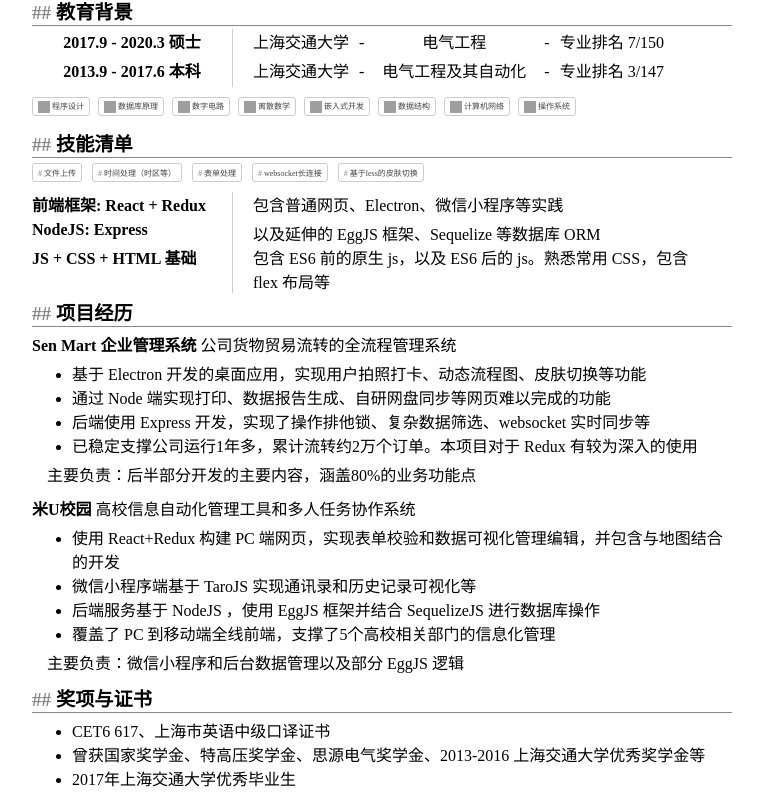
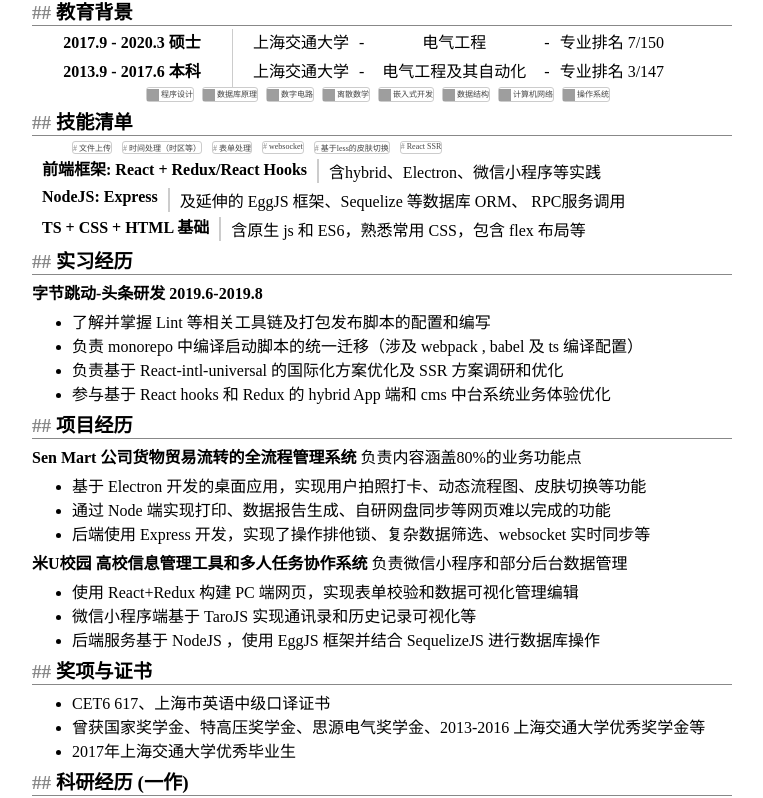
Before and after one commit to Tabdel117/cv, a website: page index.html in a window 1280 px wide. Shown: the part 75-873 px from the top of the page, without its empty margins (258-1021 px from the left). Drawn offline with Linux system fonts and the light colour scheme; grey boxes are pictures that could not be loaded.

Commit message:
Update intern experience

```diff
--- a/index.html
+++ b/index.html
@@ -8,9 +8,9 @@
 <h1 id="">程亦直</h1>
 <h2 id="-1">联系方式</h2>
 <ul>
-<li><img src="https://img.icons8.com/ios/50/000000/phone-filled.png">18818275727</li>
-<li><img src="https://img.icons8.com/ios/50/000000/secured-letter-filled.png">yzcheng117@gmail.com</li>
-<li><img src="https://img.icons8.com/ios/50/000000/github-filled.png">https://github.com/tabdel117</li>
+<li><img src="https://img.icons8.com/ios/50/000000/phone-filled.png"><a href="tel:18818275727">18818275727</a></li>
+<li><img src="https://img.icons8.com/ios/50/000000/secured-letter-filled.png"><a href="mailto:yzcheng117@gmail.com">yzcheng117@gmail.com</a></li>
+<li><img src="https://img.icons8.com/ios/50/000000/github-filled.png"><a href="https://github.com/tabdel117">https://github.com/tabdel117</a></li>
 </ul>
 <h2 id="-2">教育背景</h2>
 <div class="education">
@@ -38,52 +38,67 @@
 <li>操作系统</li>
 </ul>
 </div>
-<h2 id="-4">技能清单</h2>
+<h2 id="-4">技能清单</h2><div class="skill">
 <ul>
 <li>文件上传</li>
 <li>时间处理（时区等）</li>
 <li>表单处理</li>
-<li>websocket长连接</li>
+<li>websocket</li>
 <li>基于less的皮肤切换</li>
+<li>React SSR</li>
 </ul>
-<div class="skill">
-<h3 id="reactredux">前端框架: React + Redux</h3>
-<p>包含普通网页、Electron、微信小程序等实践</p>
+<div class="sub-skill">
+<h3 id="reactreduxreacthooks">前端框架: React + Redux/React Hooks</h3>
+<p>含hybrid、Electron、微信小程序等实践</p>
+</div>
+<div class="sub-skill">
 <h3 id="nodejsexpress">NodeJS: Express</h3>
-<p>以及延伸的 EggJS 框架、Sequelize 等数据库 ORM</p>
-<h3 id="jscsshtml">JS + CSS + HTML 基础</h3>
-<p>包含 ES6 前的原生 js，以及 ES6 后的 js。熟悉常用 CSS，包含 flex 布局等</p>
+<p>及延伸的 EggJS 框架、Sequelize 等数据库 ORM、 RPC服务调用</p>
 </div>
-<h2 id="-5">项目经历</h2>
+<div class="sub-skill">
+<h3 id="tscsshtml">TS + CSS + HTML 基础</h3>
+<p>含原生 js 和 ES6，熟悉常用 CSS，包含 flex 布局等</p>
+</div>
+</div>
+<h2 id="-5">实习经历</h2><div class="intern">
+<h3 id="2019620198">字节跳动-头条研发 2019.6-2019.8</h3>
+<ul>
+<li>了解并掌握 Lint 等相关工具链及打包发布脚本的配置和编写</li>
+<li>负责 monorepo 中编译启动脚本的统一迁移（涉及 webpack , babel 及 ts 编译配置）</li>
+<li>负责基于 React-intl-universal 的国际化方案优化及 SSR 方案调研和优化</li>
+<li>参与基于 React hooks 和 Redux 的 hybrid App 端和 cms 中台系统业务体验优化</li>
+</ul>
+</div>
+<h2 id="-6">项目经历</h2>
 <div class="project">
-<h3 id="senmartstst">Sen Mart 企业管理系统 <span class="sub-title">公司货物贸易流转的全流程管理系统</span></h3>
+<h3 id="senmartst80st">Sen Mart 公司货物贸易流转的全流程管理系统 <span class="sub-title">负责内容涵盖80%的业务功能点</span></h3>
 <ul>
 <li>基于 Electron 开发的桌面应用，实现用户拍照打卡、动态流程图、皮肤切换等功能</li>
 <li>通过 Node 端实现打印、数据报告生成、自研网盘同步等网页难以完成的功能</li>
 <li>后端使用 Express 开发，实现了操作排他锁、复杂数据筛选、websocket 实时同步等</li>
-<li>已稳定支撑公司运行1年多，累计流转约2万个订单。本项目对于 Redux 有较为深入的使用</li>
 </ul>
-<p>主要负责：后半部分开发的主要内容，涵盖80%的业务功能点</p>
-<h3 id="ustst">米U校园 <span class="sub-title">高校信息自动化管理工具和多人任务协作系统</span></h3>
+<h3 id="ustst">米U校园 高校信息管理工具和多人任务协作系统 <span class="sub-title">负责微信小程序和部分后台数据管理</span></h3>
 <ul>
-<li>使用 React+Redux 构建 PC 端网页，实现表单校验和数据可视化管理编辑，并包含与地图结合的开发</li>
+<li>使用 React+Redux 构建 PC 端网页，实现表单校验和数据可视化管理编辑</li>
 <li>微信小程序端基于 TaroJS 实现通讯录和历史记录可视化等</li>
 <li>后端服务基于 NodeJS ，使用 EggJS 框架并结合 SequelizeJS 进行数据库操作</li>
-<li>覆盖了 PC 到移动端全线前端，支撑了5个高校相关部门的信息化管理</li>
 </ul>
-<p>主要负责：微信小程序和后台数据管理以及部分 EggJS 逻辑</p>
 </div>
-<h2 id="-6">奖项与证书</h2>
+<h2 id="-7">奖项与证书</h2>
 <ul>
 <li>CET6 617、上海市英语中级口译证书</li>
 <li>曾获国家奖学金、特高压奖学金、思源电气奖学金、2013-2016 上海交通大学优秀奖学金等</li>
 <li>2017年上海交通大学优秀毕业生</li>
 </ul>
-<h2 id="-7">科研经历</h2>
-<p>从事电动汽车、空调等分布式能源能量优化相关课题，以第一作者发表 EI 论文和 IEEE PESGM 会议论文《分布式电池储能系统参与自动发电控制的协调控制方法》<a href="http://kns.cnki.net/KCMS/detail/detail.aspx?dbcode=CJFQ&dbname=CJFDLAST2018&filename=DLXT201808010&v=MDU3NjRlckc0SDluTXA0OUVaSVI4ZVgxTHV4WVM3RGgxVDNxVHJXTTFGckNVUkxPZlpPWm1GeURuVXJyTElTSFQ=">(已发表)</a>、《Autonomous-Collaborative Energy Optimization for Interconnected Energy Hubs Based on Transactive Control》(已录用)和《配电网中电动汽车的实时滚动交易式充电管理》</p>
-<h2 id="-8">自我评价</h2>
+<h2 id="-8">科研经历 (一作)</h2>
 <ul>
-<li>逻辑思维能力强，严谨细致、认真负责，执行力强</li>
+<li>分布式电池储能系统参与自动发电控制的协调控制方法<a href="http://kns.cnki.net/KCMS/detail/detail.aspx?dbcode=CJFQ&dbname=CJFDLAST2018&filename=DLXT201808010&v=MDU3NjRlckc0SDluTXA0OUVaSVI4ZVgxTHV4WVM3RGgxVDNxVHJXTTFGckNVUkxPZlpPWm1GeURuVXJyTElTSFQ="> (EI 已发表)</a></li>
+<li>配电网中电动汽车的实时滚动交易式充电管理<a href="http://kns.cnki.net/KCMS/detail/11.2107.TM.20190422.0948.003.html?uid=WEEvREdxOWJmbC9oM1NjYkZCbDdrdWdYYjlwaWNOOEhGbEowWWtodm5FWDM=$R1yZ0H6jyaa0en3RxVUd8df-oHi7XMMDo7mtKT6mSmEvTuk11l2gFA!!&v=MjgxMDBiYkc0SDlqTXE0NU1aT3NMWXc5TXptUm42ajU3VDNmbHFXTTBDTEw3UjdxZWJ1WnFGaURsVkwzSUlGZz1QeXJQ"> (EI 已录用)</a></li>
+<li>Autonomous-Collaborative Energy Optimization for Interconnected Energy Hubs Based on Transactive Control (IEEE 会议已录用)</li>
+</ul>
+<h2 id="-9">自我评价</h2>
+<ul>
+<li>逻辑思维能力强，认真负责，执行力强</li>
 <li>乐于接触新概念、技术和工具</li>
 </ul>
 </div>
--- a/style.css
+++ b/style.css
@@ -103,14 +103,13 @@
     border: none;
     width: 100%;
     padding-bottom: 0;
-    margin-top: 10px;
+    justify-content: center;
 }
 .education ul:last-child li {
     list-style: none;
     color: #444;
     border: 1px solid #ccc;
-    margin: 0 8px 8px 0;
-    padding: 2px 5px;
+    margin-right: 8px;
     border-radius: 3px;
     font-size: 0.5em;
     vertical-align: middle;
@@ -133,35 +132,40 @@
     padding-left: 0px;
     margin-bottom: 0;
 }
-ul:nth-child(7) li {
+.skill ul li {
     list-style: none;
     color: #444;
     border: 1px solid #ccc;
-    margin: 0 10px 10px 0;
-    padding: 3px 5px;
+    margin-right: 10px;
     border-radius: 3px;
     font-size: 0.5em;
 }
-ul:nth-child(7) li::before {
+.sub-skill {
+    display: flex;
+    align-items: center;
+}
+.skill ul li::before {
     content: '# ';
     color: #888;
 }
-.skill {
+.skill ul {
     display: flex;
     flex-wrap: wrap;
 }
 .skill h3 {
-    width: 200px;
-    margin: 0 0 5px 0;
+    margin: 0 0 1px 10px;
 }
 p {
     margin: 5px 5px 10px 15px;
 }
-.skill p {
-    width: calc(100% - 240px);
+.sub-skill p {
     display: flex;
     flex-wrap: wrap;
-    border-left: 1px solid #ccc;
-    padding: 0px 0 0px 20px;
-    margin: 0;
+    border-left: 2px solid #ccc;
+    padding: 0px 0 0px 10px;
+    margin: 5px 0 0 10px;
 }
+
+a {
+    color: #000;
+}
```
Also changed, not shown: app.js (+14 -5 lines), cv.md (+23 -19 lines).
